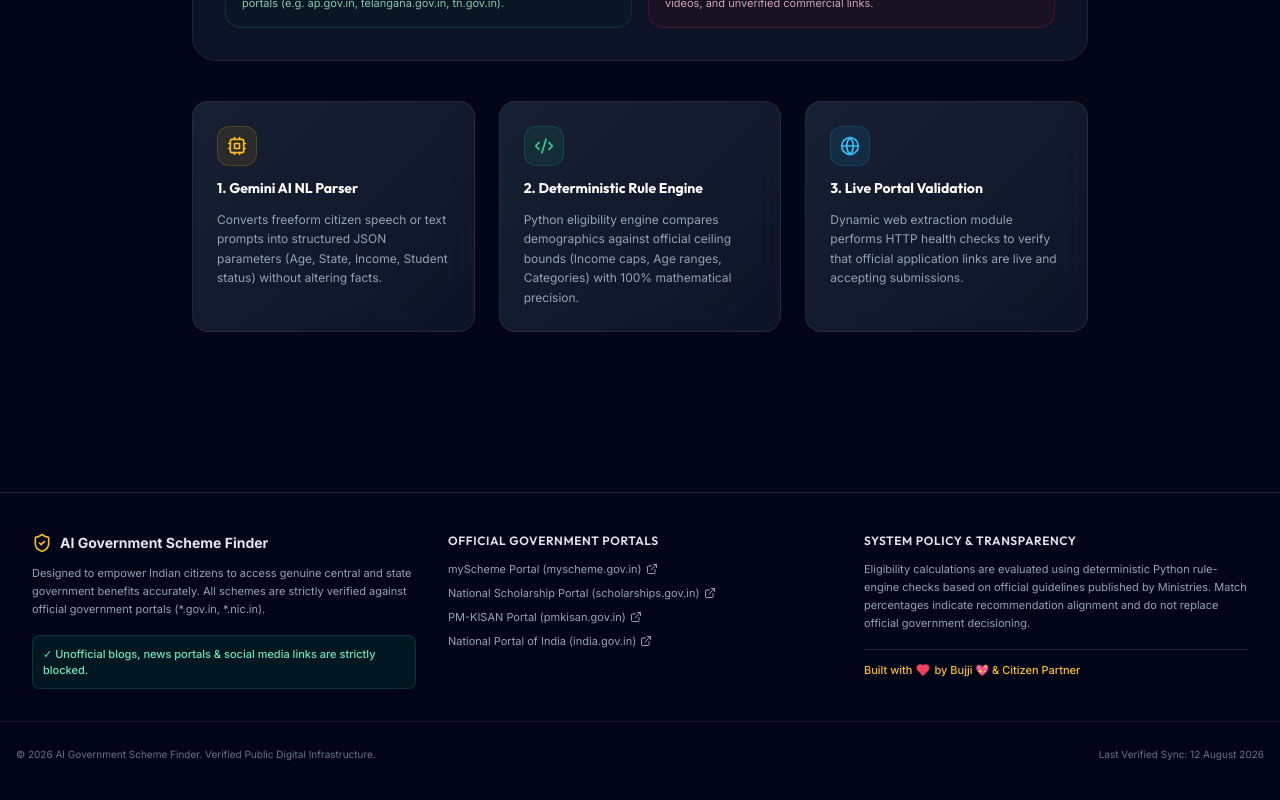
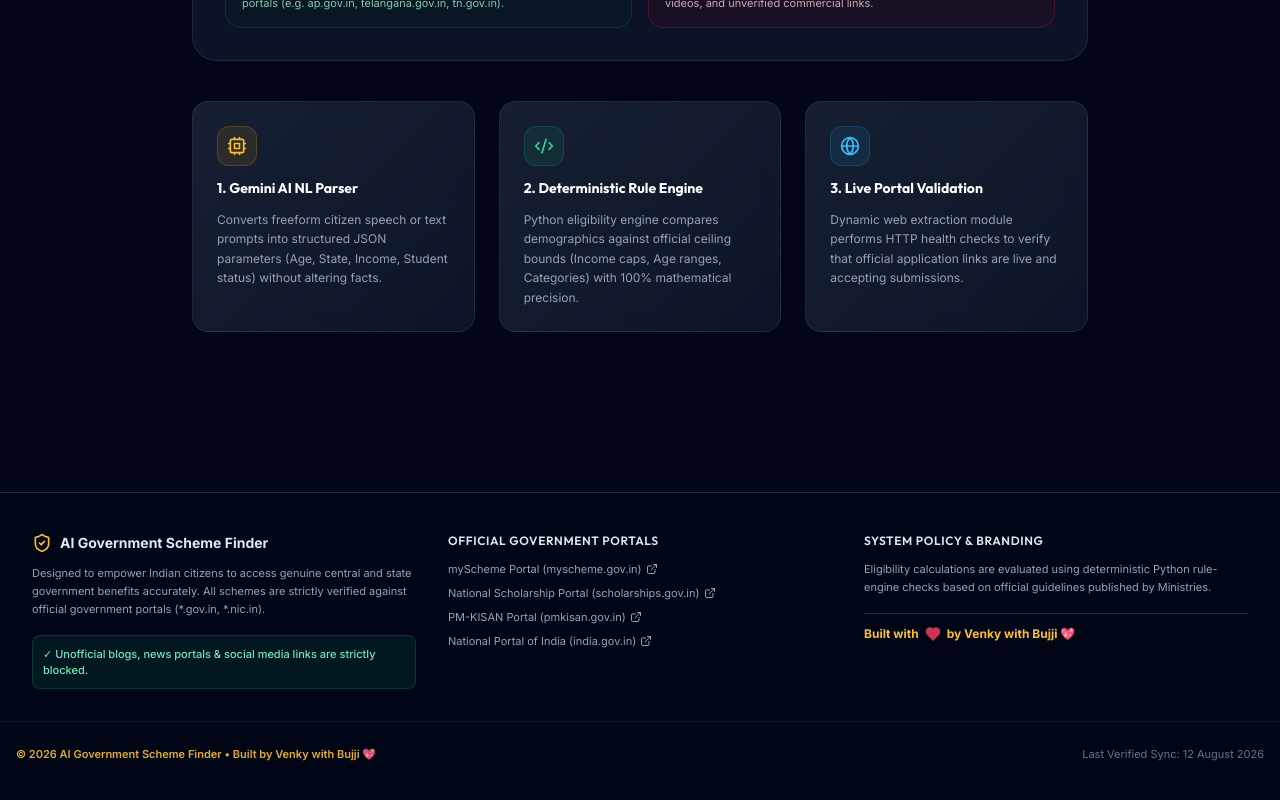
Before and after one commit to Venkatadri9119/Govt-Schem-finder, a React (Vite) app in the folder frontend/: page /about in a window 1280 px wide. Shown: the part 520-1320 px from the top of the page. Built offline with nearby package versions, Linux system fonts and the light colour scheme.

Commit message:
Added creator branding: Built by Venky with Bujji 💖

```diff
--- a/frontend/src/components/Footer.jsx
+++ b/frontend/src/components/Footer.jsx
@@ -3,7 +3,7 @@ import { ShieldCheck, ExternalLink, Heart } from 'lucide-react';
 
 export const Footer = () => {
   return (
-    <footer className="mt-20 border-t border-slate-800 bg-slate-950/80 text-slate-400 text-xs py-10">
+    <footer className="mt-20 border-t border-slate-800 bg-slate-950/90 text-slate-400 text-xs py-10">
       <div className="max-w-7xl mx-auto px-4 sm:px-6 lg:px-8 grid grid-cols-1 md:grid-cols-3 gap-8">
 
         <div>
@@ -50,22 +50,22 @@ export const Footer = () => {
         </div>
 
         <div>
-          <h4 className="font-semibold text-slate-200 mb-3 text-xs uppercase tracking-wider">System Policy & Transparency</h4>
+          <h4 className="font-semibold text-slate-200 mb-3 text-xs uppercase tracking-wider">System Policy & Branding</h4>
           <p className="text-[11px] leading-relaxed text-slate-400">
-            Eligibility calculations are evaluated using deterministic Python rule-engine checks based on official guidelines published by Ministries. Match percentages indicate recommendation alignment and do not replace official government decisioning.
+            Eligibility calculations are evaluated using deterministic Python rule-engine checks based on official guidelines published by Ministries.
           </p>
-          <div className="mt-4 pt-3 border-t border-slate-800 flex items-center gap-1 text-[11px] text-amber-400 font-medium">
+          <div className="mt-4 pt-3 border-t border-slate-800 flex items-center gap-1.5 text-xs text-amber-400 font-bold">
             <span>Built with</span>
-            <Heart className="w-3.5 h-3.5 fill-current text-rose-500" />
-            <span>by Bujji 💖 & Citizen Partner</span>
+            <Heart className="w-4 h-4 fill-current text-rose-500 animate-pulse" />
+            <span>by Venky with Bujji 💖</span>
           </div>
         </div>
 
       </div>
 
-      <div className="max-w-7xl mx-auto px-4 mt-8 pt-6 border-t border-slate-900 flex flex-col sm:flex-row items-center justify-between text-[10px] text-slate-500">
-        <p>© 2026 AI Government Scheme Finder. Verified Public Digital Infrastructure.</p>
-        <p>Last Verified Sync: 12 August 2026</p>
+      <div className="max-w-7xl mx-auto px-4 mt-8 pt-6 border-t border-slate-900 flex flex-col sm:flex-row items-center justify-between text-[11px] text-slate-400 gap-2">
+        <p className="font-semibold text-amber-400/90">© 2026 AI Government Scheme Finder • Built by Venky with Bujji 💖</p>
+        <p className="text-slate-500">Last Verified Sync: 12 August 2026</p>
       </div>
     </footer>
   );
```
Also changed, not shown: 4 other files (tests, documents, lock files or other folders).
